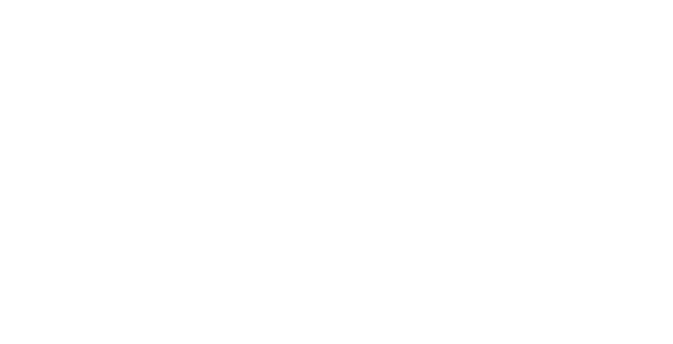
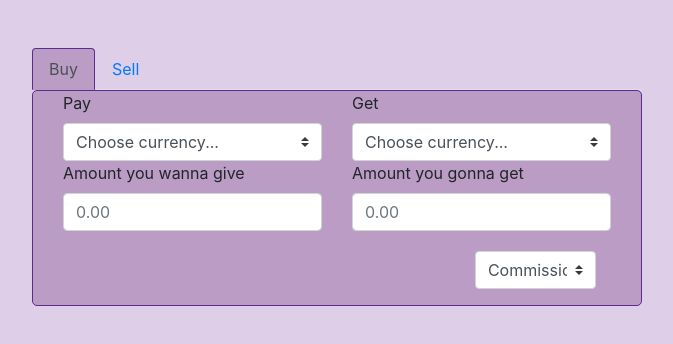
Before and after one commit to Alexandra1003/Currency_Converter, a website: page src/index.html in a window 1280 px wide. Shown: the whole page, without its empty margins (303-976 px from the left). Drawn offline with nearby package versions, Linux system fonts and the light colour scheme; files that its build step writes are made by us from their sources.

Commit message:
add basic styles and html-structure

```diff
--- a/src/index.html
+++ b/src/index.html
@@ -7,9 +7,71 @@
   <link rel="stylesheet" type="text/css" href='css/styles.css'>
   <script src='js/all.js'></script>
   <script src='https://cdnjs.cloudflare.com/ajax/libs/angular.js/1.7.7/angular.js'></script>
+  <script src="https://code.jquery.com/jquery-3.3.1.slim.min.js" integrity="sha384-q8i/X+965DzO0rT7abK41JStQIAqVgRVzpbzo5smXKp4YfRvH+8abtTE1Pi6jizo"
+    crossorigin="anonymous"></script>
+  <script src="https://cdnjs.cloudflare.com/ajax/libs/popper.js/1.14.7/umd/popper.min.js" integrity="sha384-UO2eT0CpHqdSJQ6hJty5KVphtPhzWj9WO1clHTMGa3JDZwrnQq4sF86dIHNDz0W1"
+    crossorigin="anonymous"></script>
+  <script src="https://stackpath.bootstrapcdn.com/bootstrap/4.3.1/js/bootstrap.min.js" integrity="sha384-JjSmVgyd0p3pXB1rRibZUAYoIIy6OrQ6VrjIEaFf/nJGzIxFDsf4x0xIM+B07jRM"
+    crossorigin="anonymous"></script>
 </head>
 
 <body>
+  <main class="pt-5">
+    <div class="content-wrapper col-md-6">
+      <ul class="nav nav-tabs">
+        <li class="nav-item">
+          <a class="nav-link active" href="#">Buy</a>
+        </li>
+        <li class="nav-item">
+          <a class="nav-link" href="#">Sell</a>
+        </li>
+      </ul>
+      <div class="form-wrapper">
+        <form class="form col-md-12">
+          <div class="form-group col-md-6">
+            <label for="exampleInputName2">Pay</label>
+
+            <div class="input-group">
+              <select class="custom-select" id="inputGroupSelect04">
+                <option selected>Choose currency...</option>
+                <option value="1">One</option>
+                <option value="2">Two</option>
+                <option value="3">Three</option>
+              </select>
+            </div>
+
+            <label for="exampleInputName2">Amount you wanna give</label>
+            <input type="text" class="form-control" id="exampleInputName2" placeholder="0.00">
+          </div>
+
+          <div class="form-group col-md-6">
+            <label for="exampleInputName2">Get</label>
+
+            <div class="input-group">
+              <select class="custom-select" id="inputGroupSelect04">
+                <option selected>Choose currency...</option>
+                <option value="1">One</option>
+                <option value="2">Two</option>
+                <option value="3">Three</option>
+              </select>
+            </div>
+
+            <label for="exampleInputName2">Amount you gonna get</label>
+            <input type="text" class="form-control right-input" id="exampleInputName2" placeholder="0.00">
+
+            <div class="input-group col-md-7 commission-select">
+              <select class="custom-select" id="inputGroupSelect04">
+                <option selected>Commission</option>
+                <option value="1">One</option>
+                <option value="2">Two</option>
+                <option value="3">Three</option>
+              </select>
+            </div>
+          </div>
+        </form>
+      </div>
+    </div>
+  </main>
 </body>
 
 </html>
--- a/src/scss/styles.scss
+++ b/src/scss/styles.scss
@@ -0,0 +1,29 @@
+body {
+  background: #decee7;
+}
+.content-wrapper {
+  display: flex;
+  flex-direction: column;
+  margin: 0 auto;
+
+  .nav-link.active {
+    background: #ba9cc4;
+    border: 1px solid #5e2a8e;
+    border-bottom: 1px solid #ba9cc4;
+  }
+}
+.form {
+  display: flex;
+  flex-direction: row;
+  justify-content: space-between;
+  background: #ba9cc4;
+  border: 1px solid #5e2a8e;
+  border-radius: 5px;
+
+  .right-input {
+    margin-bottom: 20px;
+  }
+  .commission-select {
+    float: right;
+  }
+}
```
